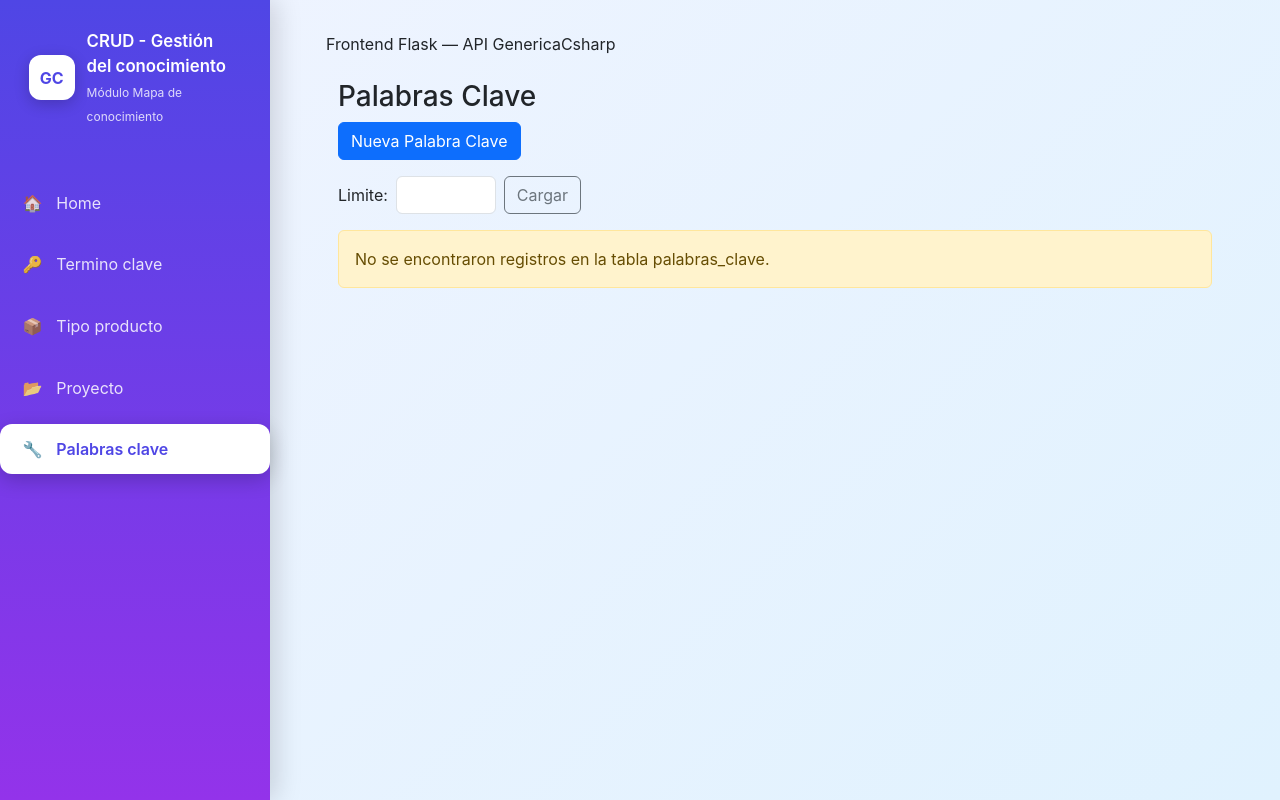
After one commit to Syn0B/FrontFlask, a Flask app: page /palabras_clave in a window 1280 px wide. The commit adds this page. Run offline with Flask 3, Linux system fonts and the light colour scheme; data that the repository does not hold is empty.

Commit message:
Adición de la nueva tabla palabras_clave y su CRUD completo con blueprint, template y formularios funcionales para listar, crear y borrar.

```diff
--- a/app.py
+++ b/app.py
@@ -36,6 +36,7 @@ from routes.home import bp as home_bp
 from routes.termino_clave import bp as termino_clave_bp
 from routes.tipo_producto import bp as tipo_producto_bp
 from routes.proyecto import bp as proyecto_bp
+from routes.palabras_clave import bp as palabras_clave_bp
 
 
 # register_blueprint() conecta las rutas del Blueprint a la aplicacion Flask.
@@ -43,6 +44,7 @@ app.register_blueprint(home_bp)
 app.register_blueprint(termino_clave_bp)
 app.register_blueprint(tipo_producto_bp)
 app.register_blueprint(proyecto_bp)
+app.register_blueprint(palabras_clave_bp)
 
 
 # ══════════════════════════════════════════════
--- a/config.py
+++ b/config.py
@@ -7,11 +7,11 @@ la URL de la API y la clave secreta para sesiones/flash.
 
 # ──────────────────────────────────────────────
 # URL base de la API REST que consume este frontend.
-# La API generica en C# corre en el puerto 5034.
+# La API generica en C# corre en el puerto 5035.
 # Se usa en ApiService para construir las URLs de cada peticion HTTP.
-# Ejemplo: f"{API_BASE_URL}/api/producto" genera "http://localhost:5034/api/producto"
+# Ejemplo: f"{API_BASE_URL}/api/producto" genera "http://localhost:5035/api/producto"
 # ──────────────────────────────────────────────
-API_BASE_URL = "http://localhost:5034"
+API_BASE_URL = "http://localhost:5035"
 
 # ──────────────────────────────────────────────
 # Clave secreta para el manejo de sesiones y mensajes flash.
--- /dev/null
+++ b/routes/palabras_clave.py
@@ -0,0 +1,107 @@
+"""
+palabras_clave.py - Blueprint con las rutas para la tabla intermedia Palabras Clave.
+
+Tabla intermedia (relacion N:M) entre proyecto y termino_clave.
+
+Campos:
+    - proyecto       (entero, FK -> proyecto.id)
+    - termino_clave  (texto,  FK -> termino_clave.termino)
+
+Clave primaria compuesta: (proyecto, termino_clave)
+
+Como es una tabla intermedia pura, no tiene sentido "actualizar":
+cualquier cambio en uno de los dos campos genera un registro distinto.
+Por eso solo se exponen CREAR y ELIMINAR.
+
+Rutas:
+    GET  /palabras_clave           -> Listar registros y mostrar formulario si corresponde
+    POST /palabras_clave/crear     -> Crear un nuevo registro
+    POST /palabras_clave/eliminar  -> Eliminar un registro (PK compuesta)
+"""
+
+from flask import Blueprint, render_template, request, redirect, url_for, flash
+from services.api_service import ApiService
+
+
+# ══════════════════════════════════════════════
+# CONFIGURACION DEL BLUEPRINT
+# ══════════════════════════════════════════════
+
+bp = Blueprint('palabras_clave', __name__)
+api = ApiService()
+
+TABLA = 'palabras_clave'
+
+
+# ══════════════════════════════════════════════
+# LISTAR REGISTROS (GET)
+# ══════════════════════════════════════════════
+
+@bp.route('/palabras_clave')
+def index():
+    """Muestra la tabla de palabras_clave con formulario opcional."""
+    # Parametros de la URL
+    limite = request.args.get('limite', type=int)
+    accion = request.args.get('accion', '')   # 'nuevo' o '' (vacio)
+
+    # Registros de la tabla intermedia
+    registros = api.listar(TABLA, limite)
+
+    # Cargar las tablas relacionadas para los <select> del formulario.
+    # Se traen SIN limite para tener todas las opciones disponibles.
+    proyectos = api.listar('proyecto', None) or []
+    terminos  = api.listar('termino_clave', None) or []
+
+    # Solo hay modo "nuevo": no existe edicion en una tabla intermedia pura
+    mostrar_formulario = accion == 'nuevo'
+
+    return render_template('pages/palabras_clave.html',
+        registros=registros,                  # Lista de palabras_clave para la tabla HTML
+        proyectos=proyectos,                  # Para el <select> de proyecto
+        terminos=terminos,                    # Para el <select> de termino_clave
+        mostrar_formulario=mostrar_formulario,
+        limite=limite
+    )
+
+
+# ══════════════════════════════════════════════
+# CREAR REGISTRO (POST)
+# ══════════════════════════════════════════════
+
+@bp.route('/palabras_clave/crear', methods=['POST'])
+def crear():
+    """Crea un nuevo registro en palabras_clave."""
+    # Los valores vienen de los <select>: 'proyecto' es el id del proyecto
+    # y 'termino_clave' es el termino (texto) seleccionado.
+    datos = {
+        'proyecto':      request.form.get('proyecto', ''),
+        'termino_clave': request.form.get('termino_clave', '')
+    }
+
+    exito, mensaje = api.crear(TABLA, datos)
+
+    flash(mensaje, 'success' if exito else 'danger')
+    return redirect(url_for('palabras_clave.index'))
+
+
+# ══════════════════════════════════════════════
+# ELIMINAR REGISTRO (POST)
+# ══════════════════════════════════════════════
+
+@bp.route('/palabras_clave/eliminar', methods=['POST'])
+def eliminar():
+    """Elimina un registro de palabras_clave usando la PK compuesta."""
+    # Los dos valores de la PK vienen en campos ocultos del formulario
+    proyecto      = request.form.get('proyecto', '')
+    termino_clave = request.form.get('termino_clave', '')
+
+    # Para PK compuesta enviamos las dos columnas y los dos valores
+    # separados por coma. El ApiService debe construir una URL del tipo:
+    #   DELETE /api/palabras_clave/proyecto/{p}/termino_clave/{t}
+    claves  = 'proyecto,termino_clave'
+    valores = f'{proyecto},{termino_clave}'
+
+    exito, mensaje = api.eliminar(TABLA, claves, valores)
+
+    flash(mensaje, 'success' if exito else 'danger')
+    return redirect(url_for('palabras_clave.index'))
--- a/templates/components/nav_menu.html
+++ b/templates/components/nav_menu.html
@@ -56,5 +56,12 @@
             </a>
         </div>
 
+        <div class="nav-item">
+            <a class="nav-link {{ 'active' if request.path.startswith('/palabras_clave') }}" href="/palabras_clave">
+                <span class="nav-icon">🔧</span>
+                <span class="nav-text">Palabras clave</span>
+            </a>
+        </div>
+
     </nav>
 </div>
--- /dev/null
+++ b/templates/pages/palabras_clave.html
@@ -0,0 +1,111 @@
+{#
+    palabras_clave.html - Pagina para la tabla intermedia Palabras Clave.
+
+    Campos: proyecto (FK), termino_clave (FK)
+    Clave primaria compuesta: (proyecto, termino_clave)
+
+    Solo permite Crear y Eliminar (ver routes/palabras_clave.py).
+#}
+
+{% extends 'layout/base.html' %}
+
+{% block title %}Palabras Clave{% endblock %}
+
+{% block content %}
+<div class="container mt-4">
+    <h3>Palabras Clave</h3>
+
+    {# ───────── BOTON NUEVA PALABRA CLAVE ───────── #}
+    {% if not mostrar_formulario %}
+        <a href="{{ url_for('palabras_clave.index', accion='nuevo') }}"
+           class="btn btn-primary mb-3">
+            Nueva Palabra Clave
+        </a>
+    {% endif %}
+
+    {# ───────── LIMITE DE REGISTROS ───────── #}
+    <form method="GET" action="{{ url_for('palabras_clave.index') }}"
+          class="d-flex align-items-center mb-3">
+        <label class="form-label me-2 mb-0">Limite:</label>
+        <input class="form-control me-2" type="number" name="limite"
+               style="width:100px" value="{{ limite or '' }}" />
+        <button class="btn btn-outline-secondary" type="submit">Cargar</button>
+    </form>
+
+    {# ───────── FORMULARIO (SOLO CREAR) ───────── #}
+    {% if mostrar_formulario %}
+        <div class="card mb-3">
+            <div class="card-header">Nueva Palabra Clave</div>
+            <div class="card-body">
+                <form method="POST" action="{{ url_for('palabras_clave.crear') }}">
+                    <div class="row">
+
+                        {# Select de Proyecto: muestra el titulo, envia el id #}
+                        <div class="col-md-6 mb-3">
+                            <label class="form-label">Proyecto</label>
+                            <select class="form-select" name="proyecto" required>
+                                <option value="">-- Seleccione un proyecto --</option>
+                                {% for p in proyectos %}
+                                    <option value="{{ p.id }}">{{ p.titulo }}</option>
+                                {% endfor %}
+                            </select>
+                        </div>
+
+                        {# Select de Termino clave: muestra y envia el termino (es la PK) #}
+                        <div class="col-md-6 mb-3">
+                            <label class="form-label">Termino clave</label>
+                            <select class="form-select" name="termino_clave" required>
+                                <option value="">-- Seleccione un termino --</option>
+                                {% for t in terminos %}
+                                    <option value="{{ t.termino }}">{{ t.termino }}</option>
+                                {% endfor %}
+                            </select>
+                        </div>
+
+                    </div>
+                    <button class="btn btn-success me-2" type="submit">Guardar</button>
+                    <a href="{{ url_for('palabras_clave.index') }}" class="btn btn-secondary">Cancelar</a>
+                </form>
+            </div>
+        </div>
+    {% endif %}
+
+    {# ───────── TABLA DE REGISTROS ───────── #}
+    {% if registros %}
+        <table class="table table-striped table-hover">
+            <thead class="table-dark">
+                <tr>
+                    <th>Proyecto</th>
+                    <th>Termino clave</th>
+                    <th>Acciones</th>
+                </tr>
+            </thead>
+            <tbody>
+                {% for reg in registros %}
+                <tr>
+                    {# Buscar el titulo del proyecto a partir de su id para mostrarlo #}
+                    <td>
+                        {% set p = proyectos | selectattr('id', 'equalto', reg.proyecto) | first %}
+                        {{ p.titulo if p else reg.proyecto }}
+                    </td>
+                    <td>{{ reg.termino_clave }}</td>
+                    <td>
+                        {# Eliminar requiere las DOS columnas de la PK compuesta #}
+                        <form method="POST" action="{{ url_for('palabras_clave.eliminar') }}"
+                              style="display:inline"
+                              onsubmit="return confirm('Eliminar este registro?')">
+                            <input type="hidden" name="proyecto"      value="{{ reg.proyecto }}" />
+                            <input type="hidden" name="termino_clave" value="{{ reg.termino_clave }}" />
+                            <button class="btn btn-danger btn-sm" type="submit">Eliminar</button>
+                        </form>
+                    </td>
+                </tr>
+                {% endfor %}
+            </tbody>
+        </table>
+    {% else %}
+        <div class="alert alert-warning">No se encontraron registros en la tabla palabras_clave.</div>
+    {% endif %}
+
+</div>
+{% endblock %}
```
Also changed, not shown: services/api_service.py (+40 -28 lines).
